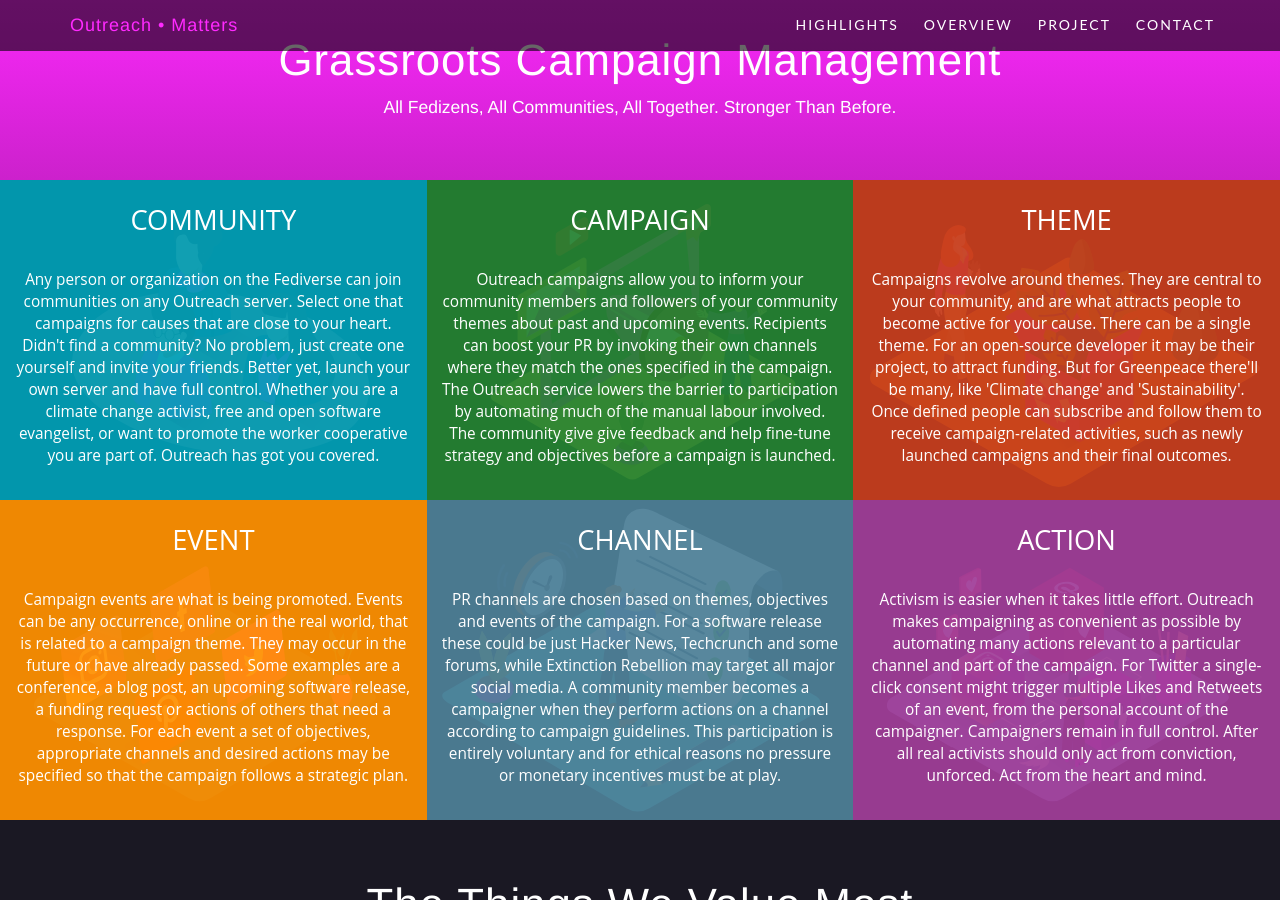
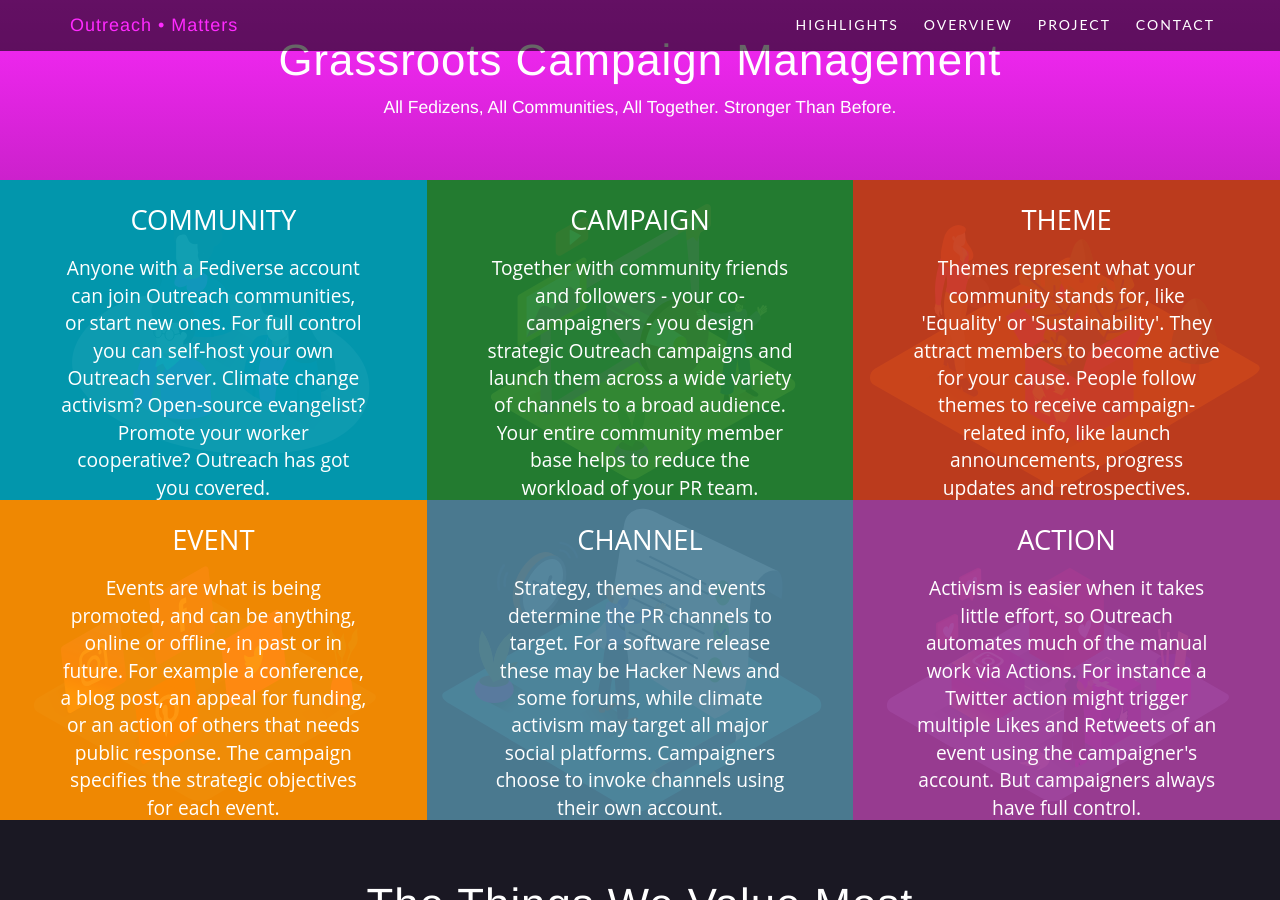
Before and after one commit to outreach-matters/getoutreach.org, a Jekyll site: the page built from index.html, in a window 1280 px wide and 900 px high, scrolled down 2462 px. Built offline with Jekyll 4.4.1, drawn with Linux system fonts in a browser that asks for light colours; the list of posts is cut into pages by our own code.

Commit message:
Shorten overview texts, improve layout

```diff
--- a/_includes/overview.html
+++ b/_includes/overview.html
@@ -21,7 +21,7 @@
                                 Community
                             </div>
                             <div class="element-description">
-                                Any person or organization on the Fediverse can join communities on any Outreach server. Select one that campaigns for causes that are close to your heart. Didn't find a community? No problem, just create one yourself and invite your friends. Better yet, launch your own server and have full control. Whether you are a climate change activist, free and open software evangelist, or want to promote the worker cooperative you are part of. Outreach has got you covered.
+                              Anyone with a Fediverse account can join Outreach communities, or start new ones. For full control you can self-host your own Outreach server. Climate change activism? Open-source evangelist? Promote your worker cooperative? Outreach has got you covered.
                             </div>
                         </div>
                     </div>
@@ -36,7 +36,7 @@
                                 Campaign
                             </div>
                             <div class="element-description">
-                                Outreach campaigns allow you to inform your community members and followers of your community themes about past and upcoming events. Recipients can boost your PR by invoking their own channels where they match the ones specified in the campaign. The Outreach service lowers the barrier to participation by automating much of the manual labour involved. The community give give feedback and help fine-tune strategy and objectives before a campaign is launched.
+                              Together with community friends and followers - your co-campaigners - you design strategic Outreach campaigns and launch them across a wide variety of channels to a broad audience. Your entire community member base helps to reduce the workload of your PR team.
                             </div>
                         </div>
                     </div>
@@ -51,7 +51,7 @@
                                 Theme
                             </div>
                             <div class="element-description">
-                                Campaigns revolve around themes. They are central to your community, and are what attracts people to become active for your cause. There can be a single theme. For an open-source developer it may be their project, to attract funding. But for Greenpeace there'll be many, like 'Climate change' and 'Sustainability'. Once defined people can subscribe and follow them to receive campaign-related activities, such as newly launched campaigns and their final outcomes.
+                              Themes represent what your community stands for, like 'Equality' or 'Sustainability'. They attract members to become active for your cause. People follow themes to receive campaign-related info, like launch announcements, progress updates and  retrospectives.
                             </div>
                         </div>
                     </div>
@@ -66,7 +66,7 @@
                                 Event
                             </div>
                             <div class="element-description">
-                                Campaign events are what is being promoted. Events can be any occurrence, online or in the real world, that is related to a campaign theme. They may occur in the future or have already passed. Some examples are a conference, a blog post, an upcoming software release, a funding request or actions of others that need a response. For each event a set of objectives, appropriate channels and desired actions may be specified so that the campaign follows a strategic plan.
+                              Events are what is being promoted, and can be anything, online or offline, in past or in future. For example a conference, a blog post, an appeal for funding, or an action of others that needs public response. The campaign specifies the strategic objectives for each event.
                             </div>
                         </div>
                     </div>
@@ -81,7 +81,7 @@
                                 Channel
                             </div>
                             <div class="element-description">
-                                PR channels are chosen based on themes, objectives and events of the campaign. For a software release these could be just Hacker News, Techcrunch and some forums, while Extinction Rebellion may target all major social media. A community member becomes a campaigner when they perform actions on a channel according to campaign guidelines. This participation is entirely voluntary and for ethical reasons no pressure or monetary incentives must be at play.
+                              Strategy, themes and events determine the PR channels to target. For a software release these may be Hacker News and some forums, while climate activism may target all major social platforms. Campaigners choose to invoke channels using their own account.
                             </div>
                         </div>
                     </div>
@@ -96,7 +96,7 @@
                                 Action
                             </div>
                             <div class="element-description">
-                                Activism is easier when it takes little effort. Outreach makes campaigning as convenient as possible by automating many actions relevant to a particular channel and part of the campaign. For Twitter a single-click consent might trigger multiple Likes and Retweets of an event, from the personal account of the campaigner. Campaigners remain in full control. After all real activists should only act from conviction, unforced. Act from the heart and mind.
+                              Activism is easier when it takes little effort, so Outreach automates much of the manual work via Actions. For instance a Twitter action might trigger multiple Likes and Retweets of an event using the campaigner's account. But campaigners always have full control.
                             </div>
                         </div>
                     </div>
--- a/_sass/_base.scss
+++ b/_sass/_base.scss
@@ -495,7 +495,7 @@
             .campaign-element,
             .element-description {
                 @include sans-serif-font;
-                padding: 0 15px;
+                padding: 0 30px;
             }
             .campaign-element {
                 text-transform: uppercase;
@@ -505,7 +505,7 @@
             .element-description {
                 margin-top: 10px;
                 font-weight: 400;
-                font-size: 3.7vw
+                font-size: 4.4vw
             }
         }
     }
@@ -524,8 +524,9 @@
                     font-size: $type-size-2;
                 }
                 .element-description {
-                    margin-top: 30px;
-                    font-size: 1.2vw;
+                    margin-top: 15px;
+                    font-size: 1.5vw;
+                    padding: 0 60px
                 }
             }
         }
```
